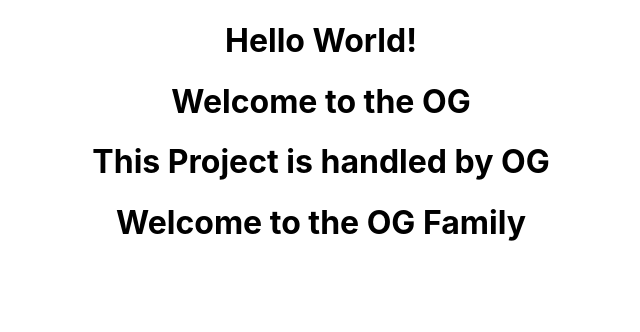
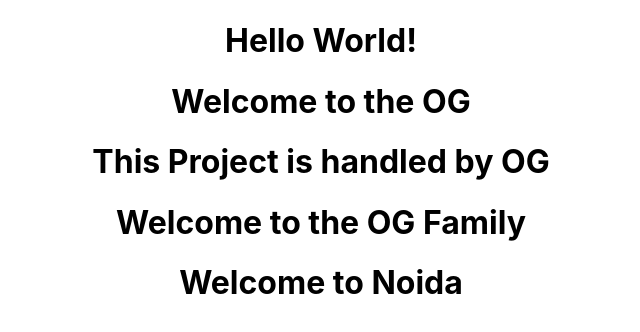
Before and after one commit to GirishAgarwal007/react, a React (Create React App) app: page / in a window 1280 px wide. Shown: the top 332 px of the page, without its empty margins (319-959 px from the left). Built offline with nearby package versions, Linux system fonts and the light colour scheme.

Commit message:
code has been changed

```diff
--- a/src/App.js
+++ b/src/App.js
@@ -8,6 +8,7 @@ function App() {
 	  <h1> Welcome to the OG </h1>
 	  <h1> This Project is handled by OG </h1>
 	  <h1> Welcome to the OG Family </h1>
+	  <h1> Welcome to Noida </h1>
 	  </div>
   );
 }
```
